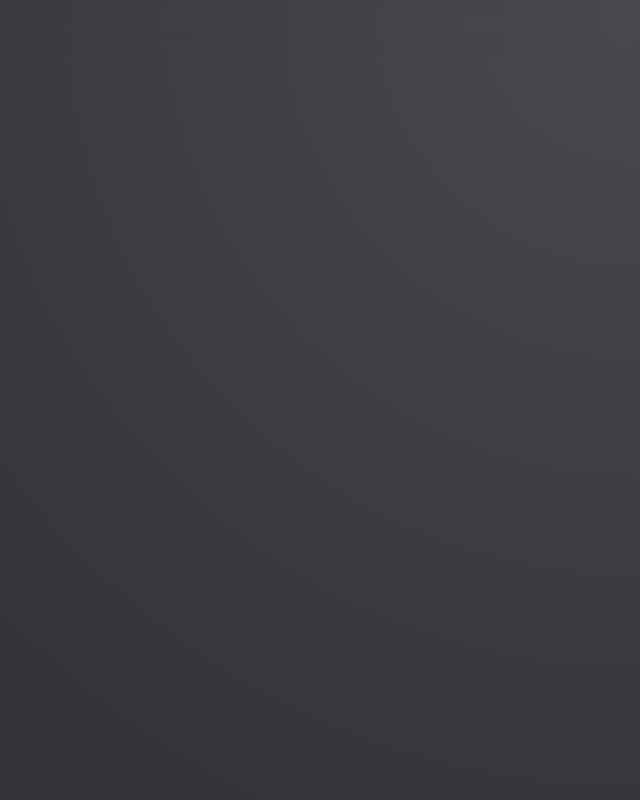
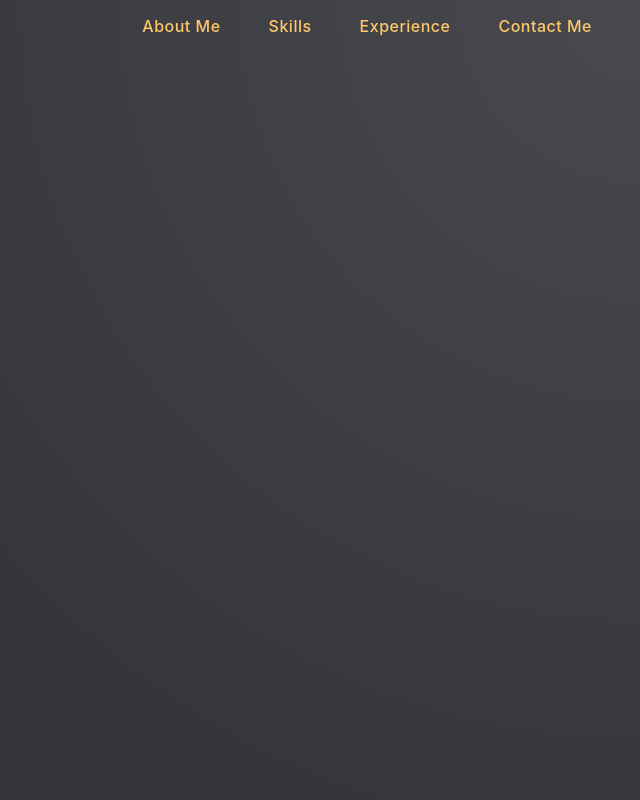
Before and after one commit to sujith-sk98/Portfolio, a React (Create React App) app: page / in a window 1280 px wide. Shown: the top 800 px of the page, without its empty margins (640-1280 px from the left). Built offline with nearby package versions, Linux system fonts and the light colour scheme.

Commit message:
Modified Nav bar

```diff
--- a/src/landing-page/LandingPageComponent.jsx
+++ b/src/landing-page/LandingPageComponent.jsx
@@ -1,4 +1,4 @@
-import React, { useEffect, useState } from 'react';
+import { useEffect, useState } from 'react';
 import AboutMeComponent from './about-me/AboutMe';
 import ExperienceComponent from './experience/ExperienceComponent';
 import ContactMeComponent from './contact-me/ContactMeComponent';
--- a/src/landing-page/about-me/AboutMe.jsx
+++ b/src/landing-page/about-me/AboutMe.jsx
@@ -62,7 +62,7 @@ const AboutMeComponent = () => {
                                 delay: 0.8
                             }}
                         >
-                            "I am a software developer skilled in front-end technologies like Angular and React, with hands-on experience in back-end development using Node.js. I seek opportunities to contribute to a dynamic team and drive impactful projects."
+                            "I am a dedicated software developer with 3.5 years of experience, specializing in front-end technologies like React and Angular. I also possess hands-on experience in back-end development with Node.js. My passion lies in crafting intuitive and high-performance applications, and I am always eager to leverage my skills to contribute to dynamic teams and drive impactful projects forward."
                         </motion.p>
 
                         <div className={style.buttons}>
--- a/src/landing-page/landing-section/LandingSectionComponent.jsx
+++ b/src/landing-page/landing-section/LandingSectionComponent.jsx
@@ -5,6 +5,7 @@ import { navItems, textVariants } from '../../constants';
 
 const LandingSectionComponent = () => {
     const [shouldTrackScroll, setShouldTrackScroll] = useState(false);
+    const [isScrolled, setIsScrolled] = useState(false);
 
     // Update measurements on mount and resize
     useEffect(() => {
@@ -13,8 +14,19 @@ const LandingSectionComponent = () => {
             setShouldTrackScroll(true);
         }, 1000);
 
+        const handleScroll = () => {
+            if (window.scrollY > 50) {
+                setIsScrolled(true);
+            } else {
+                setIsScrolled(false);
+            }
+        };
+
+        window.addEventListener('scroll', handleScroll);
+
         return () => {
             clearTimeout(timer);
+            window.removeEventListener('scroll', handleScroll);
         };
     }, []);
 
@@ -31,19 +43,16 @@ const LandingSectionComponent = () => {
 
     return (
         <div className={style.landingScreen} ref={targetRef}>
-            <nav>
+            <nav className={isScrolled ? style.scrolledNav : ''}>
                 {navItems.map((item, index) => (
-                    <motion.div
+                    <div
                         key={item.title}
                         className={style.navItem}
-                        initial={{ opacity: 0, y: -20 }}
-                        animate={{ opacity: 1, y: 0 }}
-                        transition={{ delay: item.delay, duration: 0.5 }}
                     >
                         <a href={item.href}>
                             <span>{item.title}</span>
                         </a>
-                    </motion.div>
+                    </div>
                 ))}
             </nav>
 
--- a/src/landing-page/landing-section/LandingSectionComponent.module.scss
+++ b/src/landing-page/landing-section/LandingSectionComponent.module.scss
@@ -22,57 +22,89 @@
 
     nav {
         display: flex;
-        justify-content: flex-end;
-        padding: 1rem 2rem;
-        backdrop-filter: blur(8px);
-        width: 100%;
+        justify-content: flex-end; /* Aligned to the right */
+        padding: 1rem 2.5rem; /* Increased right padding for more space */
+        /* Removed backdrop-filter for blur effect */
+        background-color: transparent; /* Totally transparent initially */
+        /* Removed initial border and shadow */
+        width: 95%;
         z-index: 100;
+        position: fixed; /* Make it sticky */
+        top: 0;
+        left: 0;
+        transition: background-color 0.3s ease, border-bottom 0.3s ease, box-shadow 0.3s ease;
+
+        &.scrolledNav {
+            /* No background, border, or shadow on the nav itself */
+
+            .navItem {
+                background-color: rgba(255, 255, 255, 0.3); /* Glass effect for capsules */
+                border-radius: 25px; /* Oval shape */
+                padding: 0.5rem 1rem; /* Adjust padding for capsule size */
+                box-shadow: 0 2px 5px rgba(0, 0, 0, 0.1); /* Subtle lift */
+                transition: all 0.3s ease; /* Smooth transition for capsule appearance */
+                backdrop-filter: blur(3px); /* Added more blur for glass effect */
+
+                &:hover {
+                    background-color: rgba(255, 255, 255, 0.5); /* Slightly more opaque on hover */
+                    box-shadow: 0 4px 8px rgba(0, 0, 0, 0.2); /* More pronounced lift on hover */
+                    transform: translateY(-2px); /* Slight upward movement */
+                }
+
+                a {
+                    color: $dark-font-color; /* Dark font color when scrolled */
+
+                    &:hover {
+                        color: $font-color-1; /* Font color to white on hover */
+                    }
+
+                    &::after {
+                        background-color: $dark-font-color;
+                    }
+                }
+            }
+        }
 
         @media (max-width: 768px) {
-            padding: 1rem;
-            justify-content: space-around;
+            padding: 0.5rem 0.5rem; /* Reduced padding for mobile */
+            justify-content: space-between; /* Distribute items evenly */
         }
 
         .navItem {
-            margin: 0 2rem;
+            margin: 0 0.5rem; /* Reduced margin between items */
             position: relative;
+            transition: all 0.3s ease; /* Smooth transition for capsule appearance */
+
+            &:last-child {
+                margin-right: 0.5rem; /* Adjusted for mobile */
+            }
 
             @media (max-width: 768px) {
-                margin: 0 0.5rem;
+                margin: 0 0.2rem; /* Further reduced margin for mobile */
+
+                &.scrolledNav {
+                    padding: 0.3rem 0.6rem; /* Smaller padding for mobile capsules */
+                }
             }
 
             a {
                 text-decoration: none;
                 color: $secondary-color;
-                font-size: 1.1rem;
+                font-size: 1rem; /* Slightly smaller font size */
                 font-weight: 500;
                 letter-spacing: 0.5px;
-                padding: 0.5rem 0.5rem;
+                padding: 0.75rem 1rem; /* Increased padding for better click area */
                 transition: all 0.3s ease;
-                text-shadow: 4px 4px 8px rgba(0, 0, 0, 0.5);
-
 
                 @media (max-width: 768px) {
-                    font-size: 0.9rem;
+                    font-size: 0.65rem; /* Even smaller font size for mobile */
+                    padding: 0.4rem 0.3rem; /* Adjusted padding for vertical centering */
                 }
 
-                &::after {
-                    content: '';
-                    position: absolute;
-                    bottom: -2px;
-                    left: 8px;
-                    width: 0;
-                    height: 2px;
-                    background-color: $font-color-1;
-                    transition: width 0.3s ease;
-                }
+                /* Underline removed */
 
                 &:hover {
-                    color: lighten($font-color-1, 20%);
-
-                    &::after {
-                        width: 90%;
-                    }
+                    /* No specific hover effect for initial state */
                 }
             }
         }
--- a/src/styles/_variables.scss
+++ b/src/styles/_variables.scss
@@ -3,3 +3,4 @@ $secondary-color: #ffc86b;
 $secondary-color-light: #efbf6b;
 $secondary-color-2: #d9dbdc;
 $font-color-1: #ffffff;
+$dark-font-color: #333333;
```
